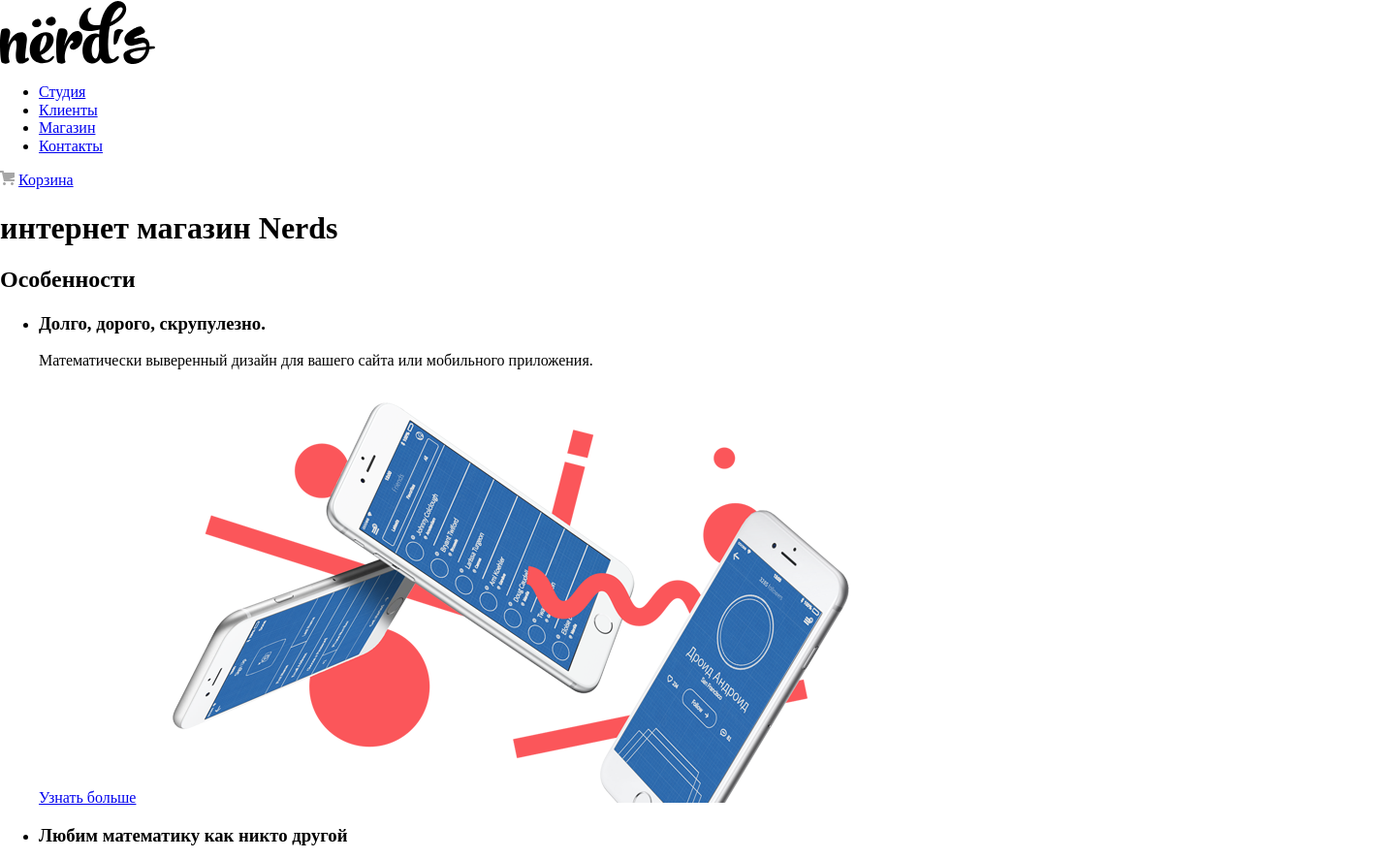
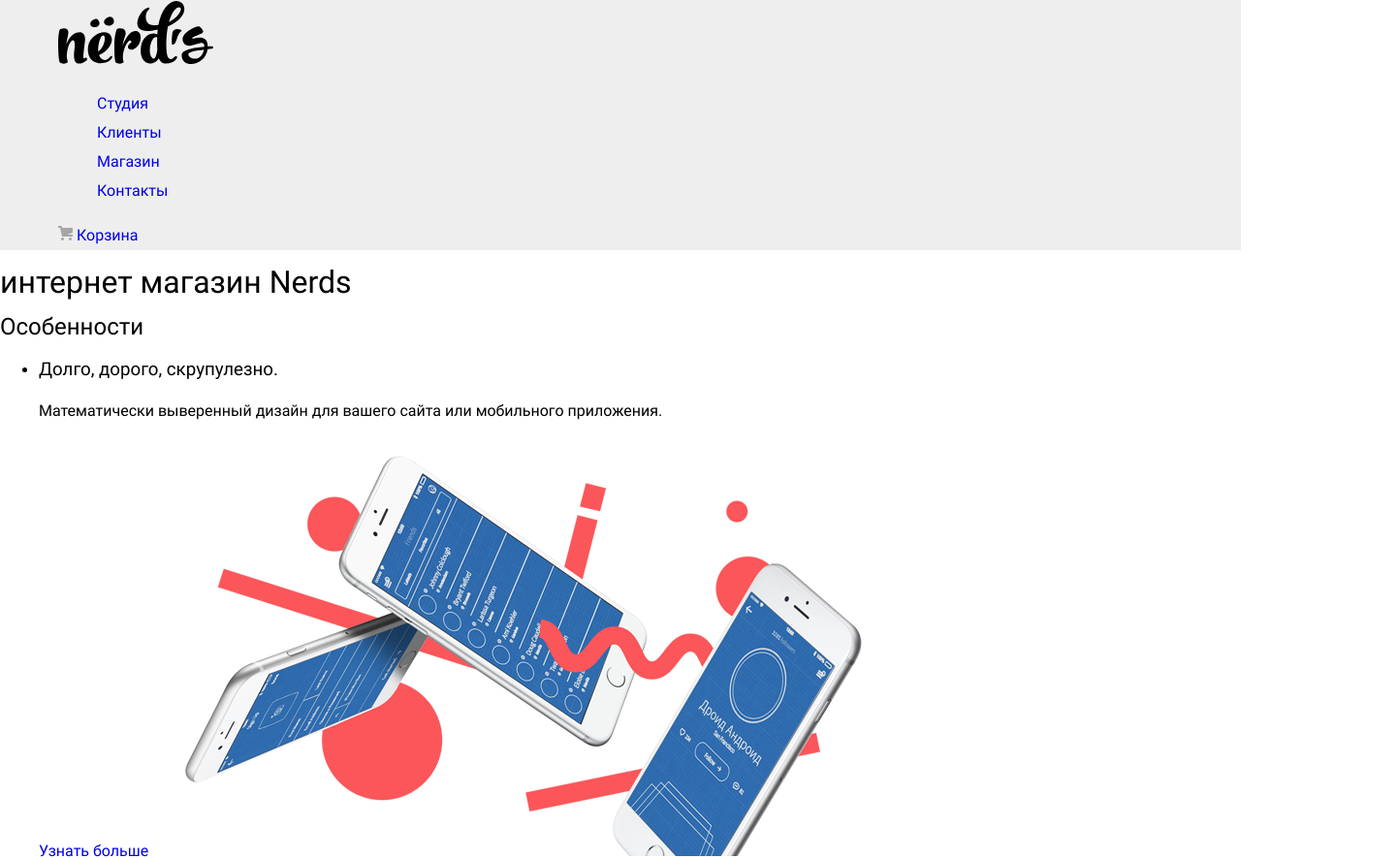
Before and after one commit to 3phantom3/nerds, a plain HTML site: page index.html in a window 1280 px wide. Shown: the top 886 px of the page at 97% size, 1440 px wide, since content can reach past the window. Drawn offline with Linux system fonts and the light colour scheme.

Commit message:
add menu style

```diff
--- a/css/style.css
+++ b/css/style.css
@@ -1,3 +1,29 @@
+@font-face {
+  font-family: "Roboto";
+  font-style: normal;
+  font-weight: 400;
+  src: local("Roboto"),
+       url("../fonts/roboto.woff2") format("woff2"),
+       url("../fonts/roboto.woff") format("woff");
+}
+@font-face {
+  font-family: "Roboto";
+  font-style: normal;
+  font-weight: 500;
+  src: local("Roboto"),
+       url("../fonts/robotomedium.woff2") format("woff2"),
+       url("../fonts/robotomedium.woff") format("woff");
+}
+@font-face {
+  font-family: "Roboto";
+  font-style: normal;
+  font-weight: 700;
+  src: local("Roboto"),
+       url("../fonts/robotobold.woff2") format("woff2"),
+       url("../fonts/robotobold.woff") format("woff");
+}
+
+
 :root{
   --base-grey:#EEEEEE;
   --base-red:#FB565A;
@@ -13,3 +39,64 @@
   --hover-yellow:#EAB534;
   --activ-yellow:#E5A722;
 }
+
+body{
+  min-width: 1160px;
+  min-height: 100vh;
+  margin: 0;
+  padding: 0;
+  font-family: "Roboto", "Arial", sans-serif;
+  font-size: 16px;
+  font-weight: 400;
+  line-height: 24px;
+  background-color: var(--base-white);
+
+}
+
+a{
+  text-decoration: none;
+}
+
+img{
+  max-width: 100%;
+  height: auto;
+}
+
+/* шапка сайта */
+
+.header{
+  background-color: var(--base-grey);
+}
+
+.navigation{
+  width: 1160px;
+  margin: 0 auto;
+  font-weight: 500;
+  line-height: 30px;
+  color: var(--base-black);
+}
+
+.site-navigation{
+  list-style: none;
+
+}
+
+.navigation a:visited{
+  color: var(--base-black);
+}
+
+.navigation a:hover{
+  color: var(--base-red);
+}
+
+.navigation a:active{
+  color: var(--base-black);
+  opacity:0.3;
+}
+
+.logo:hover{
+  opacity: 0.7;
+}
+.logo:active:{
+  opacity: 0.3;
+}
--- a/index.html
+++ b/index.html
@@ -2,31 +2,26 @@
 <html lang="ru">
   <head>
     <meta charset="utf-8">
-    <link rel="stylesheet" href="/css/normalize.css">
+    <link rel="stylesheet" href="css/normalize.css" type="text/css">
+    <link rel="stylesheet" href="css/style.css" type="text/css">
     <title>Студия дизайна Nerds</title>
   </head>
-  <body>
-  <header>
-    <nav>
-      <a>
-        <img src="img/nerds-logo.svg" alt="logo">
+  <body class="body">
+  <header class="header">
+    <nav class="navigation">
+      <a class="logo">
+        <img src="img/nerds-logo.svg" alt="logo" width="160" height="65">
       </a>
-      <ul>
-        <li>
-          <a href="blank.html">Студия</a>
-        </li>
-        <li>
-          <a href="blank.html">Клиенты</a>
-        </li>
-        <li>
-          <a href="blank.html">Магазин</a>
-        </li>
-        <li>
-          <a href="blank.html">Контакты</a>
-        </li>
+      <ul class="site-navigation">
+        <li><a href="blank.html">Студия</a></li>
+        <li><a href="blank.html">Клиенты</a></li>
+        <li><a href="blank.html">Магазин</a></li>
+        <li><a href="blank.html">Контакты</a></li>
       </ul>
-      <img src="img/cart-icon.svg">
-      <a href="blank.html">Корзина</a>
+      <div class="cart-navigation">
+        <img src="img/cart-icon.svg">
+        <a href="blank.html">Корзина</a>
+      </div>
      </nav>
    </header>
    <main>
```
Also changed, not shown: blank.html (+3 -2 lines).
